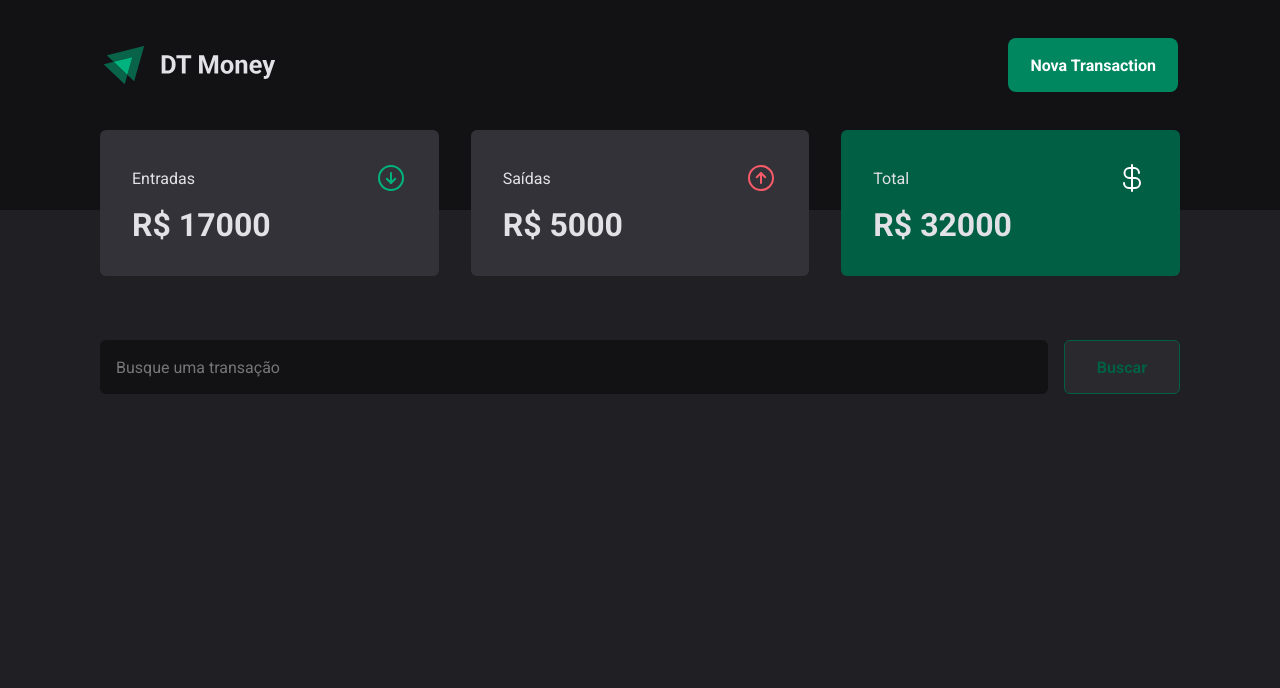
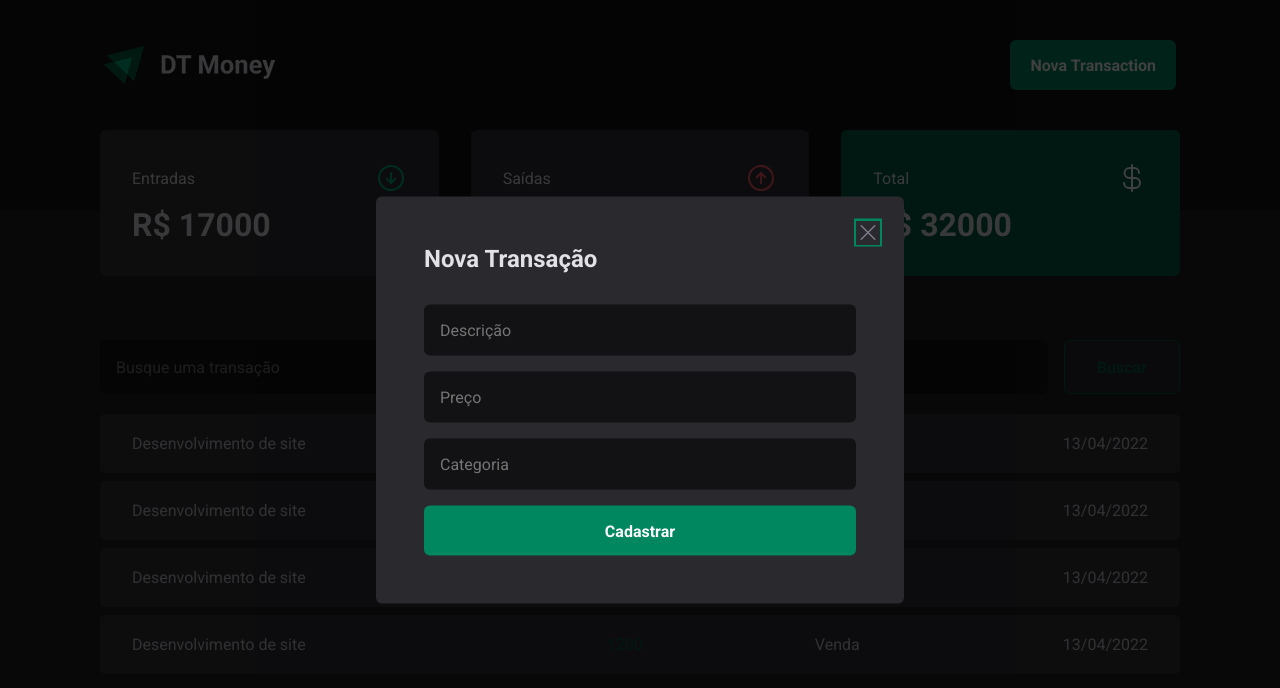
Before and after one commit to Anathangv/reactjs_ignitecourse_dt_money, a React (Vite) app: page / in a window 1280 px wide. Both pictures are taken after a click on the button "Nova Transaction". Shown: the top 688 px of the page. Built offline with nearby package versions, Linux system fonts and the light colour scheme.

Commit message:
feat: created components search, table and transaction modal

```diff
--- a/package.json
+++ b/package.json
@@ -10,6 +10,7 @@
     "lint": "eslint src --ext .ts,.tsx"
   },
   "dependencies": {
+    "@radix-ui/react-dialog": "^1.0.2",
     "phosphor-icons": "^1.4.2",
     "phosphor-react": "^1.4.1",
     "react": "^18.2.0",
--- a/src/components/Header/index.tsx
+++ b/src/components/Header/index.tsx
@@ -1,12 +1,21 @@
 import logoDtMonet from '../../assets/logo.svg'
 import { ButtonNewTransaction, HeaderContainer, HeaderContent } from './styles'
+import * as Dialog from '@radix-ui/react-dialog'
+import { NewTransactionModal } from '../NewTransactionModal'
 
 export function Header() {
   return (
     <HeaderContainer>
       <HeaderContent>
         <img src={logoDtMonet} alt="" />
-        <ButtonNewTransaction>Nova Transaction</ButtonNewTransaction>
+
+        <Dialog.Root>
+          <Dialog.Trigger asChild>
+            <ButtonNewTransaction>Nova Transaction</ButtonNewTransaction>
+          </Dialog.Trigger>
+
+          <NewTransactionModal />
+        </Dialog.Root>
       </HeaderContent>
     </HeaderContainer>
   )
--- /dev/null
+++ b/src/components/NewTransactionModal/index.tsx
@@ -0,0 +1,25 @@
+import * as Dialog from '@radix-ui/react-dialog'
+import { X } from 'phosphor-react'
+import { CloseButton, Content, Overlay } from './styles'
+
+export function NewTransactionModal() {
+  return (
+    <Dialog.Portal>
+      <Overlay />
+
+      <Content>
+        <Dialog.Title>Nova Transação</Dialog.Title>
+        <CloseButton>
+          <X size={24} />
+        </CloseButton>
+
+        <form>
+          <input type="text" placeholder="Descrição" required />
+          <input type="number" placeholder="Preço" required />
+          <input type="text" placeholder="Categoria" required />
+          <button type="submit">Cadastrar</button>
+        </form>
+      </Content>
+    </Dialog.Portal>
+  )
+}
--- /dev/null
+++ b/src/components/NewTransactionModal/styles.ts
@@ -0,0 +1,66 @@
+import styled from 'styled-components'
+import * as Dialog from '@radix-ui/react-dialog'
+
+export const Overlay = styled(Dialog.Overlay)`
+  position: fixed;
+  width: 100vw;
+  height: 100vh;
+  inset: 0;
+  background-color: rgba(0, 0, 0, 0.75);
+`
+
+export const Content = styled(Dialog.Content)`
+  min-width: 33rem;
+  border-radius: 6px;
+  padding: 3rem;
+  background-color: ${(props) => props.theme['gray-700']};
+
+  position: fixed;
+  top: 50%;
+  left: 50%;
+  transform: translate(-50%, -50%);
+
+  form {
+    margin-top: 2rem;
+    display: flex;
+    flex-direction: column;
+    gap: 1rem;
+
+    input {
+      width: 100%;
+      border: none;
+      padding: 1rem;
+      border-radius: 6px;
+      background-color: ${(props) => props.theme['gray-900']};
+      color: ${(props) => props.theme['gray-500']};
+    }
+
+    button[type='submit'] {
+      height: 50px;
+      padding: 1rem 0;
+      border-radius: 6px;
+      border: none;
+      font-weight: bold;
+      cursor: pointer;
+      color: ${(props) => props.theme.white};
+      background-color: ${(props) => props.theme['green-500']};
+
+      &:hover {
+        background-color: ${(props) => props.theme['green-700']};
+        transition: background-color 0.4s;
+      }
+    }
+  }
+`
+
+export const CloseButton = styled(Dialog.Close)`
+  position: absolute;
+  top: 1.5rem;
+  border: 0;
+  right: 1.5rem;
+  background: transparent;
+  line-height: 0;
+  border: none;
+  color: ${(props) => props.theme['gray-500']};
+  cursor: pointer;
+`
--- /dev/null
+++ b/src/pages/Home/components/Table/index.tsx
@@ -0,0 +1,13 @@
+import { TableRow } from '../TableRow'
+import { TableContainer } from './styles'
+
+export function Table() {
+  return (
+    <TableContainer>
+      <TableRow />
+      <TableRow />
+      <TableRow />
+      <TableRow />
+    </TableContainer>
+  )
+}
--- /dev/null
+++ b/src/pages/Home/components/Table/styles.ts
@@ -0,0 +1,8 @@
+import styled from 'styled-components'
+
+export const TableContainer = styled.div`
+  margin-top: 1.25rem;
+  display: flex;
+  flex-direction: column;
+  gap: 0.5rem;
+`
--- /dev/null
+++ b/src/pages/Home/components/TableRow/index.tsx
@@ -0,0 +1,18 @@
+import {
+  CreatedDate,
+  Description,
+  TableRowContainer,
+  Type,
+  Value,
+} from './styles'
+
+export function TableRow() {
+  return (
+    <TableRowContainer>
+      <Description>Desenvolvimento de site</Description>
+      <Value type={'teste'}>1200</Value>
+      <Type>Venda</Type>
+      <CreatedDate>13/04/2022</CreatedDate>
+    </TableRowContainer>
+  )
+}
--- /dev/null
+++ b/src/pages/Home/components/TableRow/styles.ts
@@ -0,0 +1,37 @@
+import styled from 'styled-components'
+
+interface IValueStyleProps {
+  type: string
+}
+
+export const TableRowContainer = styled.div`
+  width: 100%;
+  display: flex;
+  gap: 0.5rem;
+  padding: 1.25rem 2rem;
+  border-radius: 5px;
+  background-color: ${(props) => props.theme['gray-600']};
+
+  &:hover {
+    background-color: ${(props) => props.theme['gray-700']};
+  }
+`
+const baseStyleCell = styled.span`
+  color: ${(props) => props.theme['gray-300']};
+`
+
+export const Description = styled(baseStyleCell)`
+  flex-grow: 1;
+`
+
+export const Value = styled(baseStyleCell)<IValueStyleProps>`
+  color: ${(props) =>
+    props.type ? props.theme['green-700'] : props.theme['red-500']};
+  width: 12.5rem;
+`
+
+export const Type = styled(baseStyleCell)`
+  width: 15rem;
+`
+
+export const CreatedDate = styled(baseStyleCell)``
--- a/src/pages/Home/index.tsx
+++ b/src/pages/Home/index.tsx
@@ -1,12 +1,33 @@
 import { Dashboard } from './components/Dashboard'
 import { Search } from './components/Search'
+import { Table } from './components/Table'
 import { HomeContainer } from './styles'
+
+/*
+Technology
+ - styled-components
+  - useTheme
+  - ThemeProvider
+  - createGlobalStyle
+ - phosphor icons
+ - radix-ui
+  - react-dialog
+*/
+type TransactionTypes = 'Income' | 'Expense'
+
+export interface Itransation {
+  description: string
+  value: number
+  category: string
+  type: TransactionTypes
+}
 
 export function Home() {
   return (
     <HomeContainer>
       <Dashboard />
       <Search />
+      <Table />
     </HomeContainer>
   )
 }
```
Also changed, not shown: 1 other file (tests, documents, lock files or other folders).
